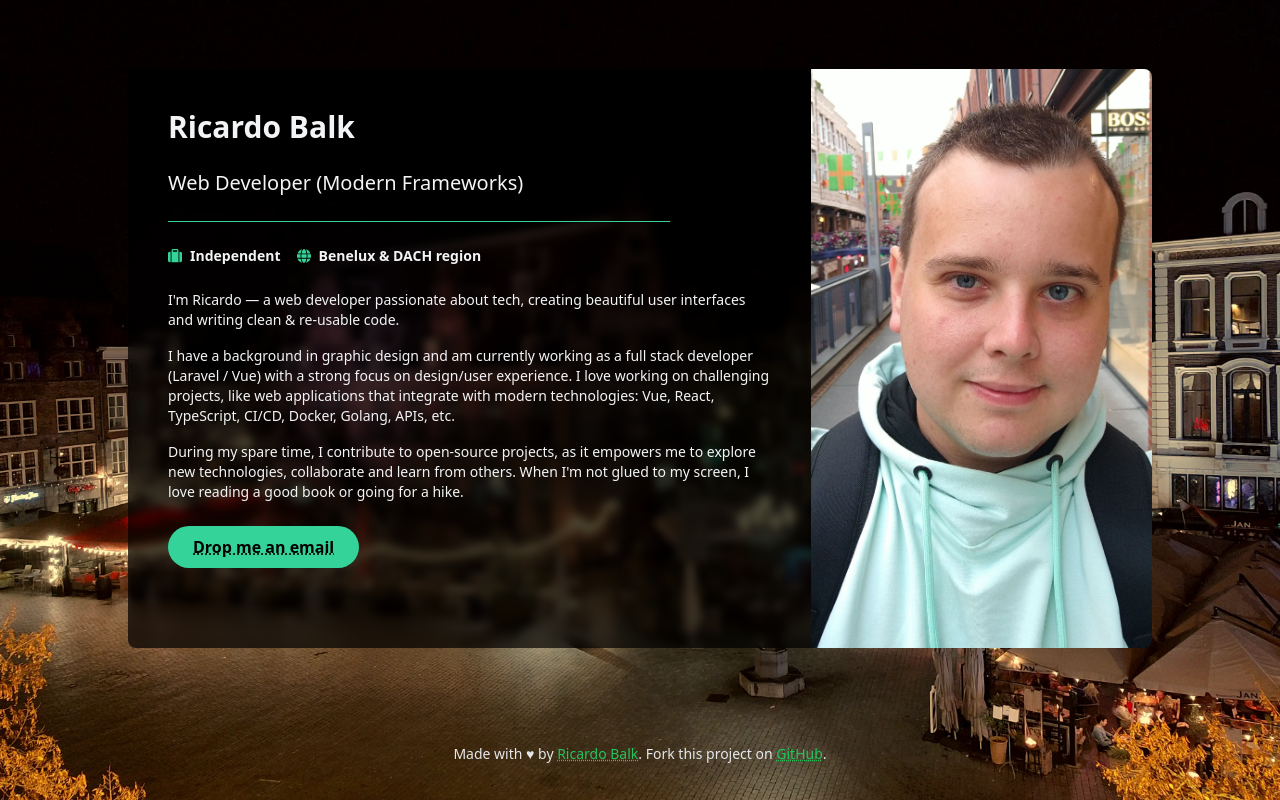
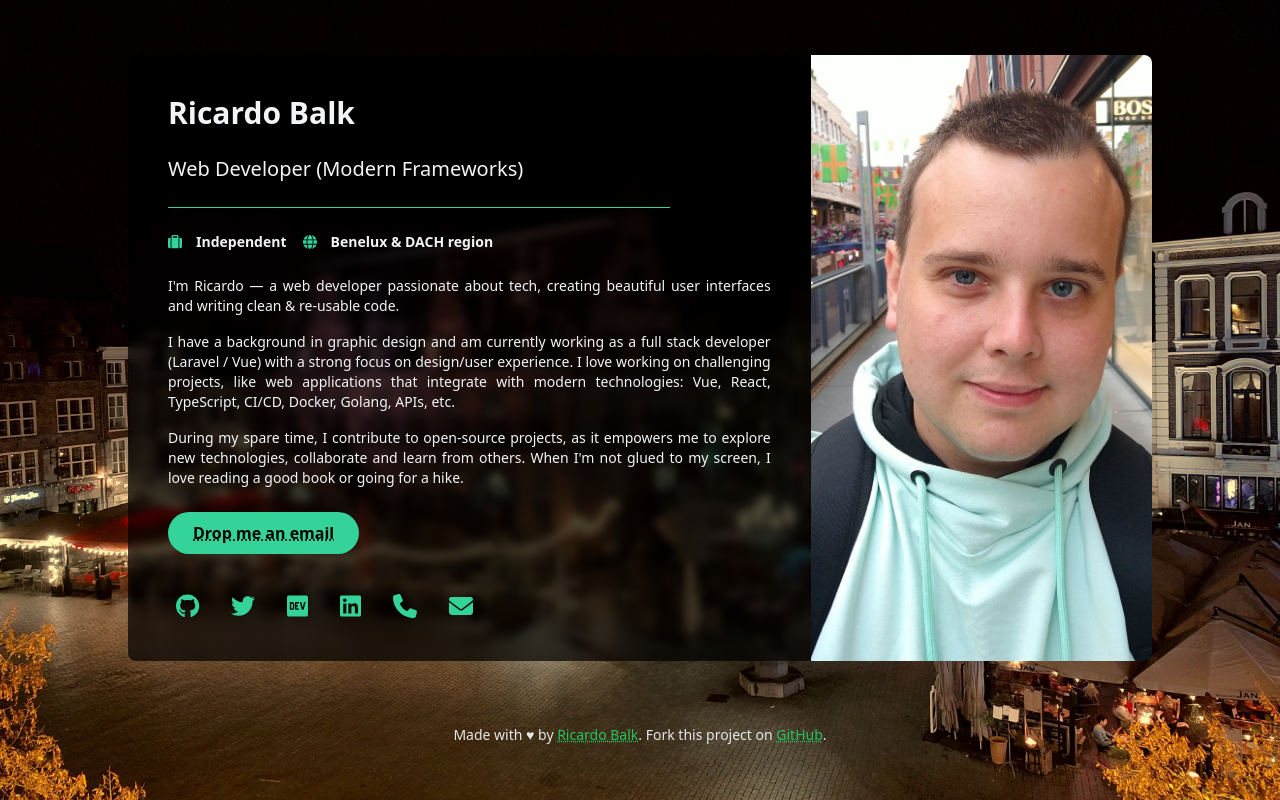
Before and after one commit to ricardobalk/ricardo.nu, a Nuxt app: page / in a window 1280 px wide. Built offline with nearby package versions, Linux system fonts and the light colour scheme.

Commit message:
Updated to Nuxt 3.0.0. Some small improvements. Added social icons.

```diff
--- a/data/SocialLinks.ts
+++ b/data/SocialLinks.ts
@@ -1,34 +1,53 @@
-export const Data = [
+import { IconName, IconPrefix } from "@fortawesome/fontawesome-svg-core";
+
+import type { LabelledLink } from "@/types/Links";
+
+export type SocialLink = LabelledLink & {
+  icon: [IconPrefix, IconName];
+};
+
+export type SocialLinks = SocialLink[];
+
+export const Data : SocialLinks = [
   {
-    label: "GitHub",
+    text: "GitHub",
     link: "https://github.com/RicardoBalk",
+    target: "_blank",
+    rel: "noopener",
     icon: ["fab", "github"],
   },
   {
-    label: "Twitter",
+    text: "Twitter",
     link: "https://twitter.com/RicardoBalk",
+    target: "_blank",
+    rel: "noopener",
     icon: ["fab", "twitter"],
   },
   {
-    label: "Dev.to",
+    text: "Dev.to",
     link: "https://dev.to/@RicardoBalk",
+    target: "_blank",
+    rel: "noopener",
     icon: ["fab", "dev"],
   },
   {
-    label: "LinkedIn",
+    text: "LinkedIn",
     link: "https://www.linkedin.com/in/ricardobalk/",
+    target: "_blank",
+    rel: "noopener",
     icon: ["fab", "linkedin"],
   },
   {
-    label: "Telephone",
+    text: "Telephone",
     link: "tel:+31243010005",
+    rel: "",
     icon: ["fas", "phone"],
   },
   {
-    label: "Email",
+    text: "Email",
     link: "/contact",
     icon: ["fas", "envelope"],
   },
-]
+];
 
 export default Data;
--- a/layouts/main.vue
+++ b/layouts/main.vue
@@ -14,14 +14,18 @@
           <hr class="line" />
             <slot>
               <div class="occupation">
-                <div class="text-sm font-bold flex items-center justify-center lg:justify-start gap-2">
-                  <FontAwesomeIcon :icon="faSuitcase" class="text-emerald-400" />
-                  <span>Independent</span>
+                <div class="labelled-icon">
+                  <span class="icon">
+                    <FontAwesomeIcon :icon="['fas', 'suitcase']" />
+                  </span>
+                  <span class="label">Independent</span>
                 </div>
 
-                <div class="text-xs lg:text-sm flex items-center justify-center lg:justify-start font-bold gap-2">
-                  <FontAwesomeIcon :icon="faGlobe" class="text-emerald-400" />
-                  <span>Benelux &amp; DACH region</span>
+                <div class="labelled-icon">
+                  <span class="icon">
+                    <FontAwesomeIcon :icon="['fas', 'globe']" />
+                  </span>
+                  <span class="label">Benelux &amp; DACH region</span>
                 </div>
               </div>
 
@@ -59,12 +63,19 @@
 
               <!-- Social links -->
               <div class="social-links">
-                <NuxtLink v-for="(link, index) in SocialLinks" :to="link.link" :key="`social-link-${index + 1}`"
-                  class="social-link">
+                <NuxtLink v-for="(link, index) in SocialLinks"
+                  :key="`social-link-${index + 1}`"
+                  :to="link.link"
+                  :target="link.target"
+                  :rel="link.rel"
+                  class="social-link"
+                  :title="link.text"
+                  >
                   <FontAwesomeIcon :icon="link.icon" class="icon" />
                 </NuxtLink>
               </div>
-              <!-- End Social links-->
+              <!-- End Social links -->
+
             </slot>
         </div>
 
@@ -87,11 +98,11 @@
 
   .content {
     @apply relative flex flex-col-reverse items-center lg:flex-row lg:items-stretch;
-    @apply max-w-screen-lg m-8 md:m-16 lg:backdrop-blur-sm rounded-lg;
+    @apply max-w-screen-lg md:m-8 lg:backdrop-blur-sm rounded-lg;
     @apply bg-black bg-opacity-70;
 
     .left {
-      @apply relative flex flex-col gap-6 p-8 pt-16 md:p-10 rounded-l-lg text-center lg:text-left w-full lg:w-4/6 lg:mx-0;
+      @apply relative flex flex-col gap-6 p-8 pt-16 lg:p-10 rounded-l-lg text-center lg:text-left w-full lg:w-4/6 lg:mx-0;
 
       .title {
         @apply text-3xl font-bold pt-8 lg:pt-0;
@@ -106,11 +117,20 @@
       }
 
       .occupation {
-        @apply flex flex-col lg:flex-row gap-4;
+        @apply flex flex-row flex-wrap justify-center lg:justify-start gap-4;
+        .labelled-icon {
+          @apply text-sm flex items-center justify-center lg:justify-start gap-2;
+          .icon {
+            @apply text-emerald-400 w-5 h-5;
+          }
+          .label {
+            @apply font-bold;
+          }
+        }
       }
 
       .story {
-        @apply flex flex-col gap-4 text-sm;
+        @apply flex flex-col gap-4 text-sm text-justify;
       }
 
       .contact-buttons {
@@ -150,7 +170,6 @@
     }
   }
 
-
 }
 </style>
 
@@ -160,11 +179,5 @@ import SocialLinks from '@/data/SocialLinks';
 import CopyleftNotice from '@/components/CopyleftNotice.vue';
 import { Data as CopyleftData } from '@/data/CopyleftNotice';
 
-import { library } from '@fortawesome/fontawesome-svg-core';
-import { faGlobe, faSuitcase } from '@fortawesome/free-solid-svg-icons';
-import { FontAwesomeIcon } from '@fortawesome/vue-fontawesome';
-
-library.add(faSuitcase, faGlobe);
-
 const hasSlot = (name: string): boolean => !!useSlots()[name];
 </script>
--- a/nuxt.config.ts
+++ b/nuxt.config.ts
@@ -1,10 +1,7 @@
 import { defineNuxtConfig } from 'nuxt/config'
 
 export default defineNuxtConfig({
-  target: 'static',
-  build: {
   postcss: {
-      postcssOptions: {
       plugins: {
         'postcss-import': {},
         'tailwindcss/nesting': {},
@@ -12,8 +9,6 @@ export default defineNuxtConfig({
         autoprefixer: {},
     },
   },
-    },
-  },
   css: [
     '@fortawesome/fontawesome-svg-core/styles.css'
   ],
--- a/package.json
+++ b/package.json
@@ -10,7 +10,7 @@
   },
   "devDependencies": {
     "autoprefixer": "^10.4.8",
-    "nuxt": "^v3.0.0-rc.11",
+    "nuxt": "^v3.0.0",
     "postcss": "^8.4.16",
     "tailwindcss": "^3.1.8"
   },
@@ -19,7 +19,7 @@
     "@fortawesome/free-brands-svg-icons": "^6.2.0",
     "@fortawesome/free-regular-svg-icons": "^6.2.0",
     "@fortawesome/free-solid-svg-icons": "^6.2.0",
-    "@fortawesome/vue-fontawesome": "^3.0.1",
+    "@fortawesome/vue-fontawesome": "^3.0.2",
     "openpgp": "^5.5.0"
   }
 }
--- a/plugins/fontawesome.js
+++ b/plugins/fontawesome.js
@@ -1,14 +1,14 @@
 import { library, config } from '@fortawesome/fontawesome-svg-core'
 import { FontAwesomeIcon } from '@fortawesome/vue-fontawesome'
-// import { fas } from '@fortawesome/free-solid-svg-icons'
-// import { far } from '@fortawesome/free-regular-svg-icons'
-// import { fab } from '@fortawesome/free-brands-svg-icons'
+import { fas } from '@fortawesome/free-solid-svg-icons'
+import { far } from '@fortawesome/free-regular-svg-icons'
+import { fab } from '@fortawesome/free-brands-svg-icons'
 
 config.autoAddCss = false
 
-// library.add(fas, far, fab)
+library.add(fas, far, fab)
 
 export default defineNuxtPlugin((nuxtApp) => {
   nuxtApp.vueApp.component('font-awesome-icon', FontAwesomeIcon, {})
   nuxtApp.vueApp.component('FontAwesomeIcon', FontAwesomeIcon, {})
-});
+})
--- a/tailwind.config.js
+++ b/tailwind.config.js
@@ -1,5 +1,4 @@
 module.exports = {
-  mode: "jit",
   content: [
     "./app.vue",
     "./components/**/*.{vue,js}",
```
Also changed, not shown: 1 other file (tests, documents, lock files or other folders). Lines whose indentation alone changed are shown as unchanged.
